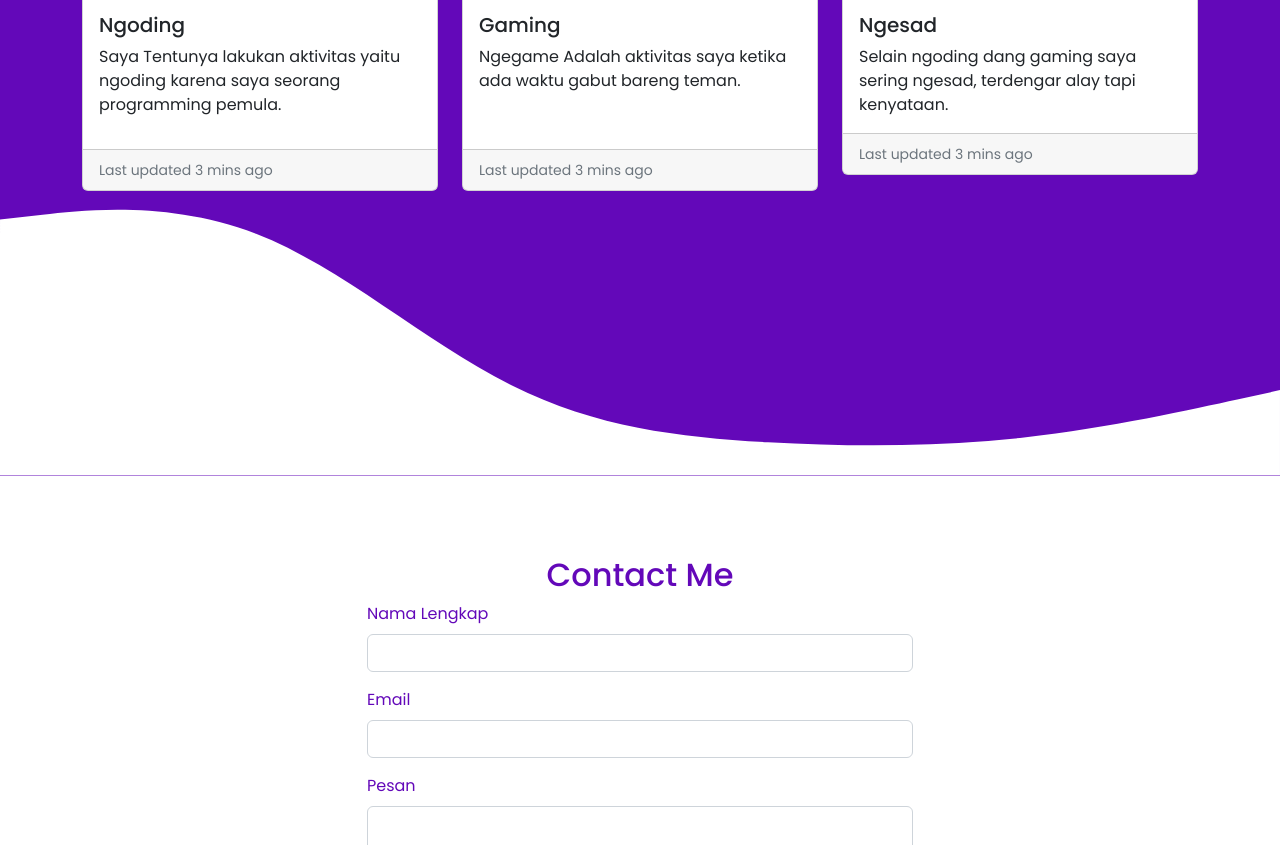
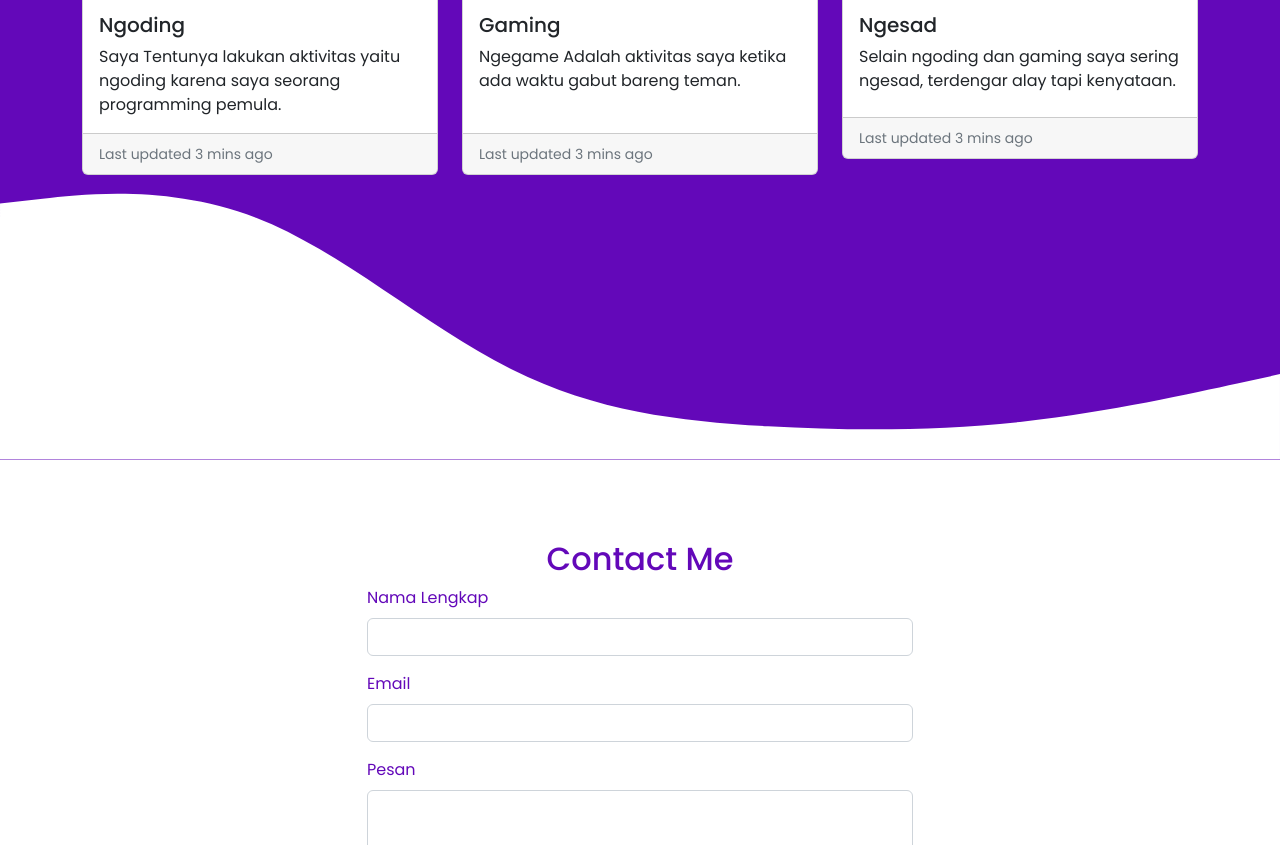
Before and after one commit to Ryzz123/ryzz123.github.io, a plain HTML site: page index.html in a window 1280 px wide. Shown: the part 2607-3452 px from the top of the page. Drawn offline with nearby package versions, Linux system fonts and the light colour scheme; a web font is replaced by a local one.

Commit message:
Update index.html

```diff
--- a/index.html
+++ b/index.html
@@ -302,7 +302,7 @@
               <img src="https://wallpaperheart.com/wp-content/uploads/2018/08/wallpaper-sad-boy-9.jpg" class="card-img-top" alt="ngesad" />
               <div class="card-body">
                 <h5 class="card-title">Ngesad</h5>
-                <p class="card-text">Selain ngoding dang gaming saya sering ngesad, terdengar alay tapi kenyataan.</p>
+                <p class="card-text">Selain ngoding dan gaming saya sering ngesad, terdengar alay tapi kenyataan.</p>
               </div>
               <div class="card-footer">
                 <small class="text-muted">Last updated 3 mins ago</small>
```
